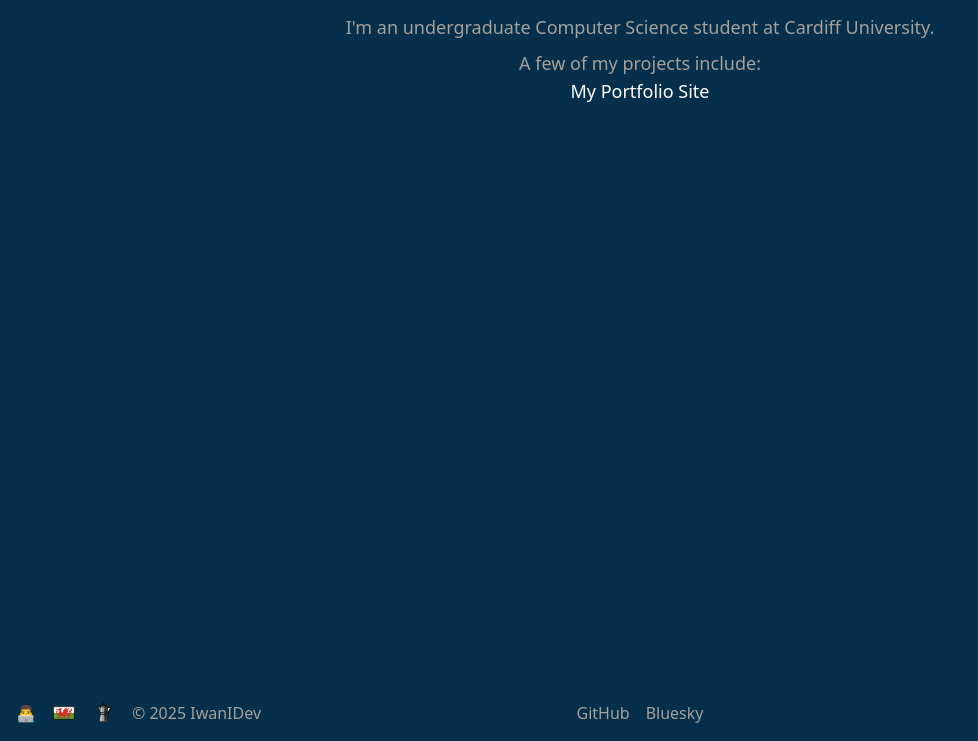
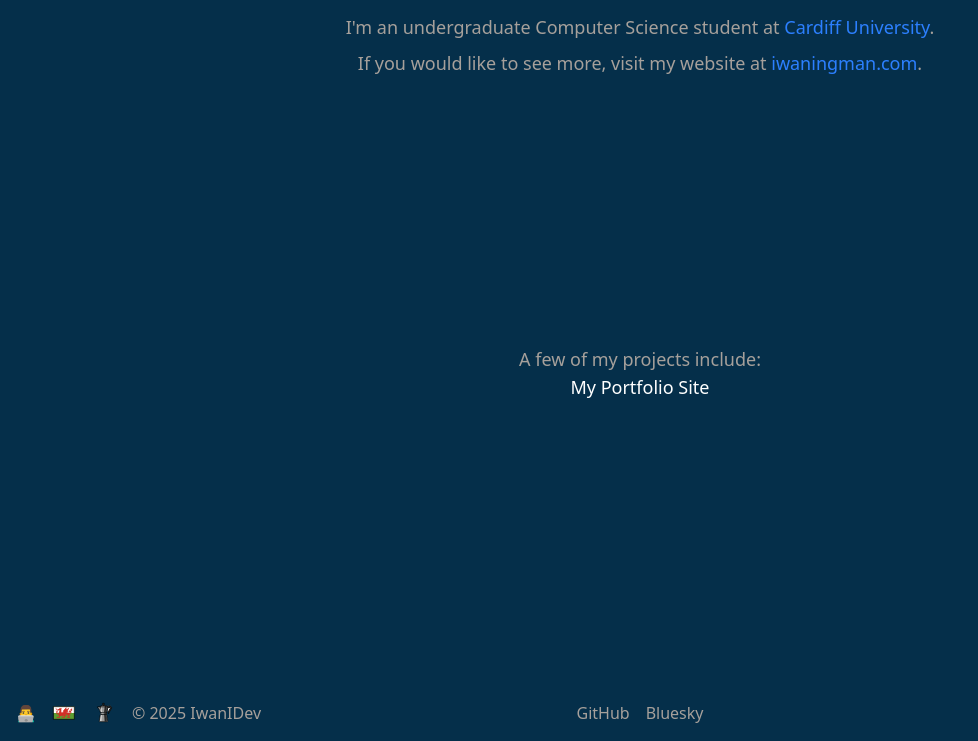
Before and after one commit to IwanIDev/landing-page, a website: page src/index.html in a window 1280 px wide. Shown: the part 59-800 px from the top of the page, without its empty margins (0-978 px from the left). Drawn offline with nearby package versions, Linux system fonts and the light colour scheme; files that its build step writes are made by us from their sources.

Commit message:
Enhance personal introduction in index.html and add link to personal website

```diff
--- a/src/index.html
+++ b/src/index.html
@@ -17,7 +17,12 @@
                 </h1>
             </header>
             <div class="mx-auto flex-none p-2">
-                <p class="text-lg text-stone-400">I'm an undergraduate Computer Science student at <a class="hover:underline" href="https://cardiff.ac.uk">Cardiff University</a>.</p>
+                <p class="text-lg text-stone-400">I'm an undergraduate Computer Science student at <a class="hover:underline text-blue-500" href="https://cardiff.ac.uk">Cardiff University</a>.</p>
+            </div>
+            <div class="mx-auto justify-items-center flex-auto">
+                <p class="text-lg text-stone-400">
+                    If you would like to see more, visit my website at <a href="https://www.iwaningman.com" class="hover:underline text-blue-500">iwaningman.com</a>.
+                </p>
             </div>
             <div class="mx-auto justify-items-center flex-auto">
                 <p class="text-lg text-stone-400">A few of my projects include:</p>
```
